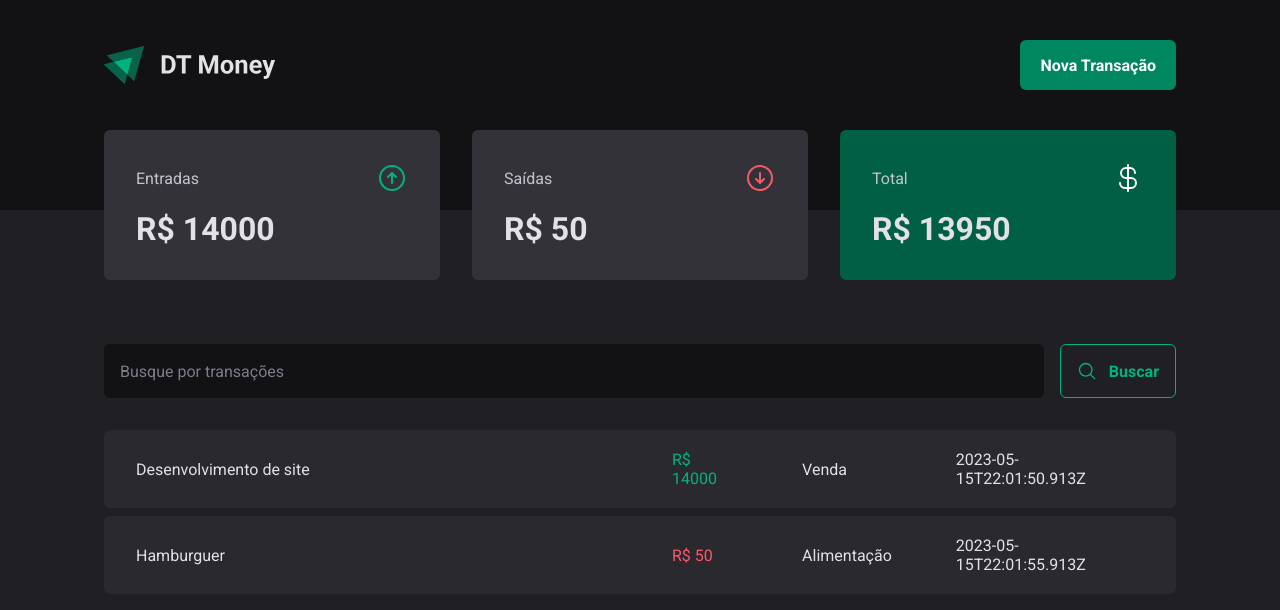
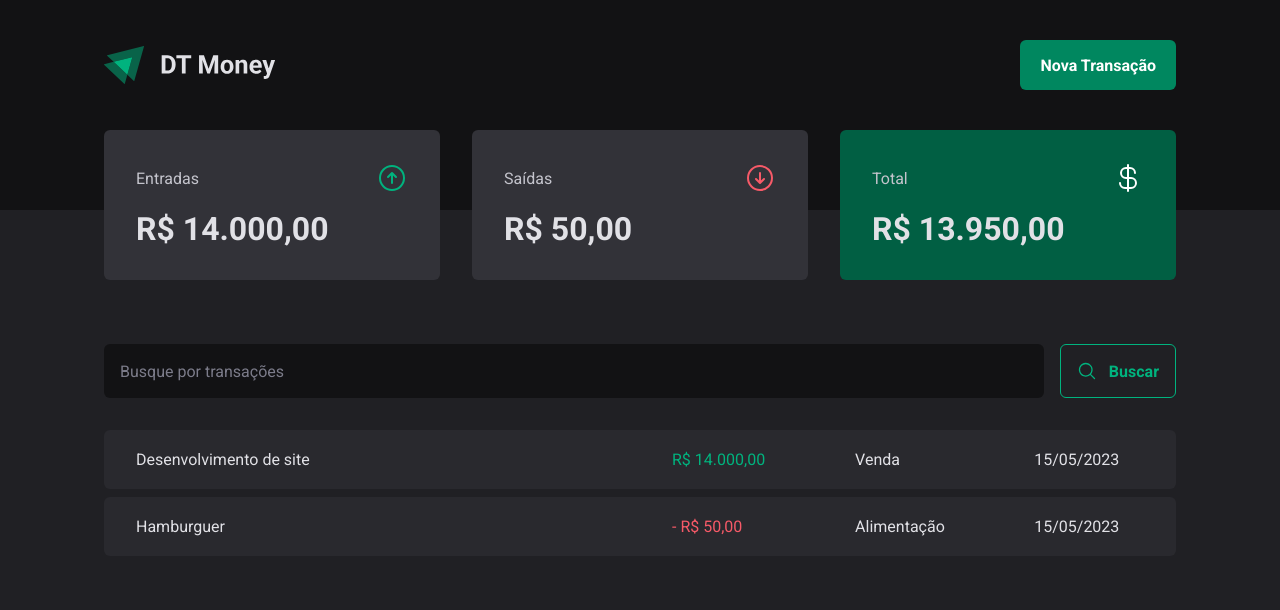
Before and after one commit to joao-pedro-moreno/DT-money, a React (Vite) app: page / in a window 1280 px wide. Shown: the top 610 px of the page. Built offline with nearby package versions, Linux system fonts and the light colour scheme; data requests are answered from the project's data file.

Commit message:
Price and Date formatter created

```diff
--- a/src/components/Summary/index.tsx
+++ b/src/components/Summary/index.tsx
@@ -6,6 +6,7 @@
 import { SummaryCard, SummaryContainer } from './styles'
 import { useTheme } from 'styled-components'
 import { useTransaction } from '../../hook/useTransaction'
+import { priceFormatter } from '../../utils/formatter'
 
 export function Summary() {
   const theme = useTheme()
@@ -38,7 +39,7 @@
           <ArrowCircleUp size={32} color={theme['green-300']} />
         </header>
 
-        <strong>R$ {summary.income}</strong>
+        <strong>{priceFormatter.format(summary.income)}</strong>
       </SummaryCard>
 
       <SummaryCard>
@@ -47,7 +48,7 @@
           <ArrowCircleDown size={32} color={theme['red-300']} />
         </header>
 
-        <strong>R$ {summary.outcome}</strong>
+        <strong>{priceFormatter.format(summary.outcome)}</strong>
       </SummaryCard>
 
       <SummaryCard variant="green">
@@ -56,7 +57,7 @@
           <CurrencyDollar size={32} color={theme.white} />
         </header>
 
-        <strong>R$ {summary.total}</strong>
+        <strong>{priceFormatter.format(summary.total)}</strong>
       </SummaryCard>
     </SummaryContainer>
   )
--- a/src/pages/Transactions/index.tsx
+++ b/src/pages/Transactions/index.tsx
@@ -1,6 +1,7 @@
 import { Header } from '../../components/Header'
 import { Summary } from '../../components/Summary'
 import { useTransaction } from '../../hook/useTransaction'
+import { dateFormatter, priceFormatter } from '../../utils/formatter'
 import { SearchForm } from './components/SearchForm'
 import {
   PriceHighlight,
@@ -26,11 +27,14 @@
                   <td>{transaction.description}</td>
                   <td>
                     <PriceHighlight variant={transaction.type}>
-                      R$ {transaction.price}
+                      {transaction.type === 'outcome' && '- '}
+                      {priceFormatter.format(transaction.price)}
                     </PriceHighlight>
                   </td>
                   <td>{transaction.category}</td>
-                  <td>{transaction.createdAt}</td>
+                  <td>
+                    {dateFormatter.format(new Date(transaction.createdAt))}
+                  </td>
                 </tr>
               )
             })}
--- /dev/null
+++ b/src/utils/formatter.ts
@@ -0,0 +1,6 @@
+export const dateFormatter = new Intl.DateTimeFormat('pt-BR')
+
+export const priceFormatter = new Intl.NumberFormat('pt-BR', {
+  style: 'currency',
+  currency: 'BRL',
+})
```
